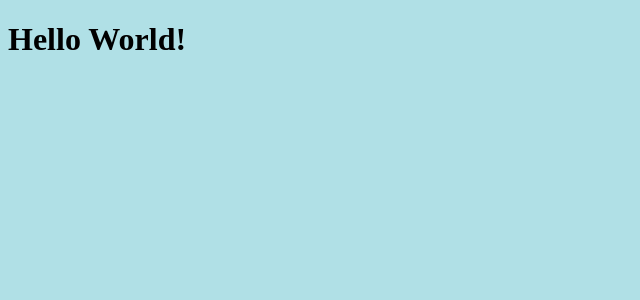
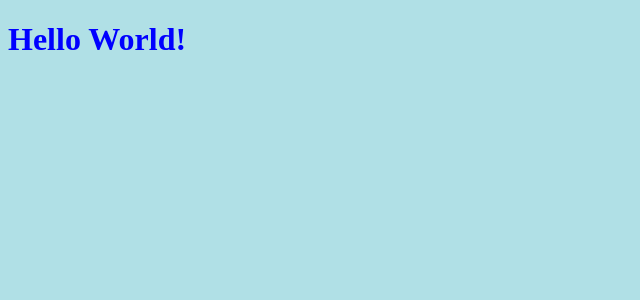
Before and after one commit to melvinsembrano/webpack-react-starter-app, a React app: page / in a window 1280 px wide. Shown: the top 300 px of the page, without its empty margins (0-640 px from the left). Built offline with nearby package versions, Linux system fonts and the light colour scheme; the HTML template or start-up script is replaced by a standard one.

Commit message:
covert css to scss

```diff
--- a/src/App.js
+++ b/src/App.js
@@ -1,6 +1,6 @@
 import React from 'react'
 import ReactDOM from 'react-dom'
-import './style.css'
+import './style.scss'
 import Hello from './hello'
 
 document.addEventListener('DOMContentLoaded', () => {
--- a/src/style.css
+++ b/src/style.scss
@@ -1,3 +1,6 @@
 body {
   background-color: powderblue;
+  h1 {
+    color: blue;
+  }
 }
```
